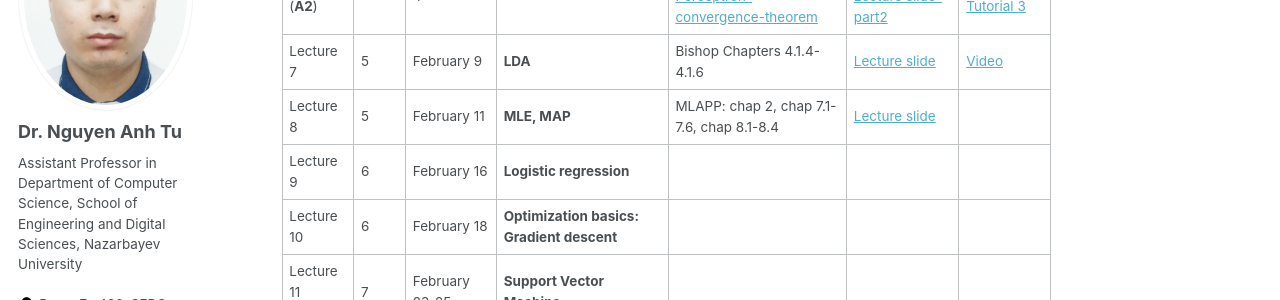
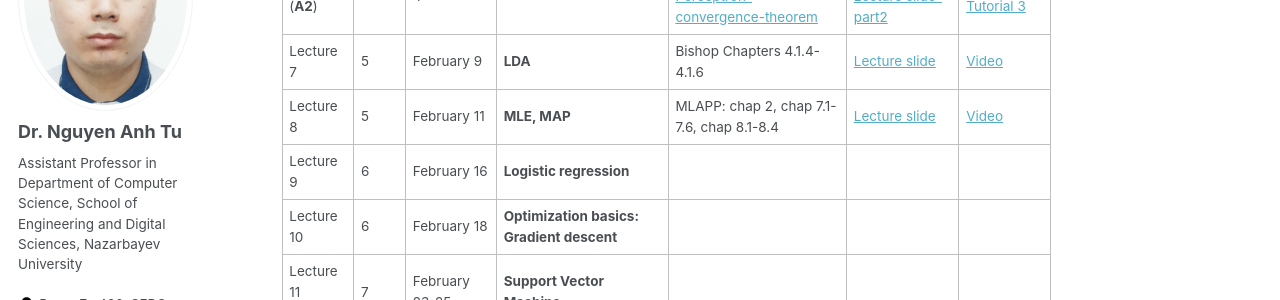
Before and after one commit to tunguyen87/seds-ml, a Jekyll site: the page built from _pages/Lecture.md, in a window 1280 px wide and 900 px high, scrolled down 784 px. Shown: the part 152-452 px from the top of the window. Built offline with Jekyll 4.4.1, drawn with Linux system fonts in a browser that asks for light colours; some web fonts are replaced.

Commit message:
Update Lecture.md

```diff
--- a/_pages/Lecture.md
+++ b/_pages/Lecture.md
@@ -25,7 +25,7 @@ Last day of classes: April 23
 | Lecture 5    |   3   |January 28    | **Bias-Variance, regularization**                 | [Intuitive explanation of bias-variance](http://scott.fortmann-roe.com/docs/BiasVariance.html)<br>Bishop-Chapters-3.1-3.3 <br>[Derivation for Ridge Regression](https://drive.google.com/file/d/1PtIw7wbHNqRzHhbf1DfbxGP_weqIlMM2/view?usp=sharing)            | [Lecture slide](https://drive.google.com/file/d/116nwTop6NNGMTdUxDDvXfBAqOR738hkl/view?usp=sharing)      | [Video](https://youtu.be/NFGPbLZ6nVU) <br>[Tutorial 2](https://drive.google.com/file/d/1bxReYD-CyhXgFMN7t6JUKVEam9wf8zOH/view?usp=sharing)          |
 | Lecture 6<br>(**A2**)    |   4   |February 2-4  | **Simple classification**           |  [The perceptron-Daume](https://drive.google.com/file/d/18FQ9tXjdGaYybwS5zHStUtLhW8JsDehV/view?usp=sharing)<br> Bishop Chapter 4.1.7 <br>[Perceptron-convergence-theorem](https://drive.google.com/file/d/1xZSVg-3fPzOx-LGtY99jmNKUOrGwOhEW/view?usp=sharing)   |  [Lecture slide-part1](https://drive.google.com/file/d/1r8bZArRsGELDbrPTv4g1pb4nyZbGdXHF/view?usp=sharing) <br>[Lecture slide-part2](https://drive.google.com/file/d/1x8ht8Gh4RtGEdZ7a1P-vwgDXNsxnMg4c/view?usp=sharing)   |  [Video-part1](https://youtu.be/yU-mBm-YO7s) <br> [Video-part2](https://youtu.be/ZF1LShMDzAY) <br>[Tutorial 3](https://drive.google.com/file/d/1t9PohNDVp5vmoLeswcaCFWNhAkFTys0-/view?usp=sharing)     |
 | Lecture 7    |   5   |February 9    |   **LDA**                  |  Bishop Chapters 4.1.4-4.1.6            | [Lecture slide](https://drive.google.com/file/d/1MCGHRI5o1Hl6BvCn-RBqOExIfYvDM0_B/view?usp=sharing)         |  [Video](https://youtu.be/O1oyeTxFC_Q)         |
-| Lecture 8   |   5   |February 11    |   **MLE, MAP**                    | MLAPP: chap 2, chap 7.1-7.6, chap 8.1-8.4     | [Lecture slide](https://drive.google.com/file/d/1BOvcsREJe-0NhoyfgAAP6zN3nc03xTi_/view?usp=sharing)         |              |
+| Lecture 8   |   5   |February 11    |   **MLE, MAP**                    | MLAPP: chap 2, chap 7.1-7.6, chap 8.1-8.4     | [Lecture slide](https://drive.google.com/file/d/1BOvcsREJe-0NhoyfgAAP6zN3nc03xTi_/view?usp=sharing)         |  [Video](https://youtu.be/4RcgAKKZAOA)            |
 | Lecture 9   |   6   |February 16    |   **Logistic regression**                    |                    |          |              |
 | Lecture 10   |   6   |February 18    |   **Optimization basics: Gradient descent**                    |                    |          |              |
 | Lecture 11<br>(**A3**)   |   7   |February 23-25    |   **Support Vector Machine**                    |                    |          |              |
```
